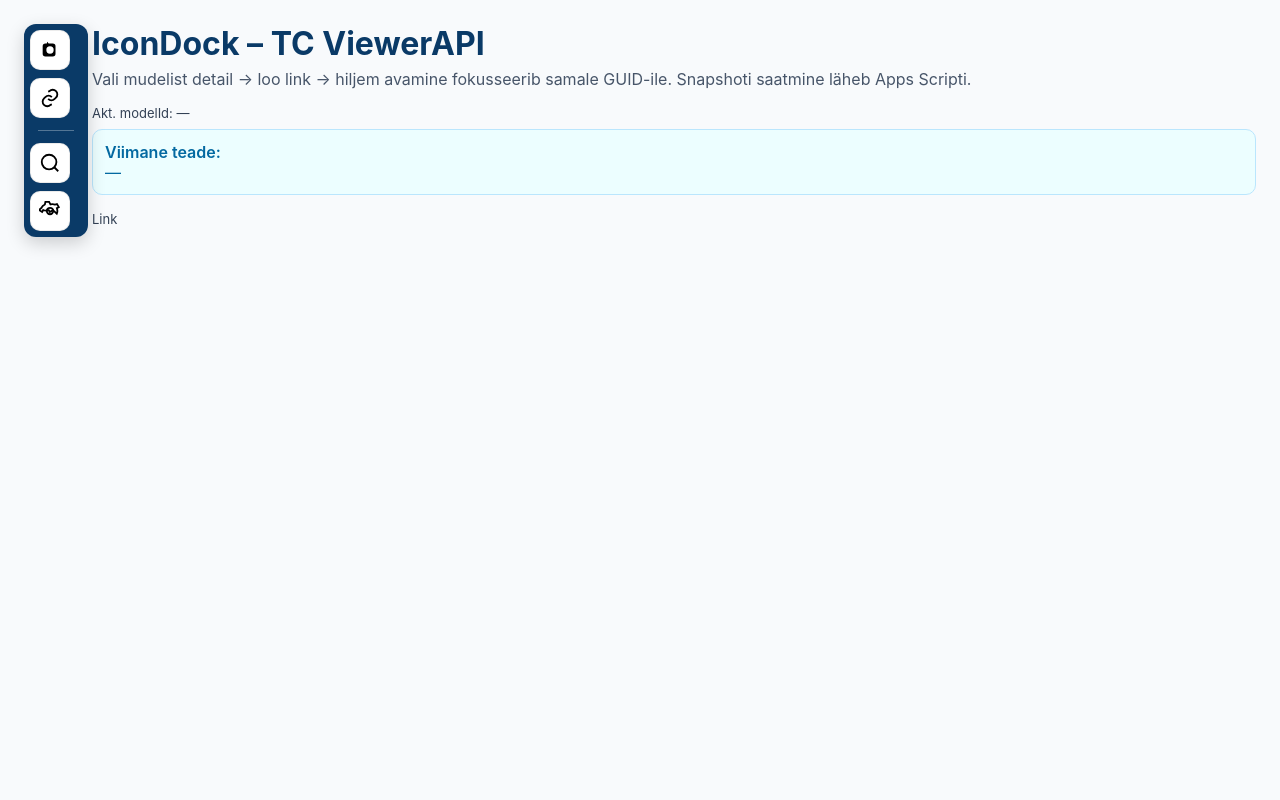
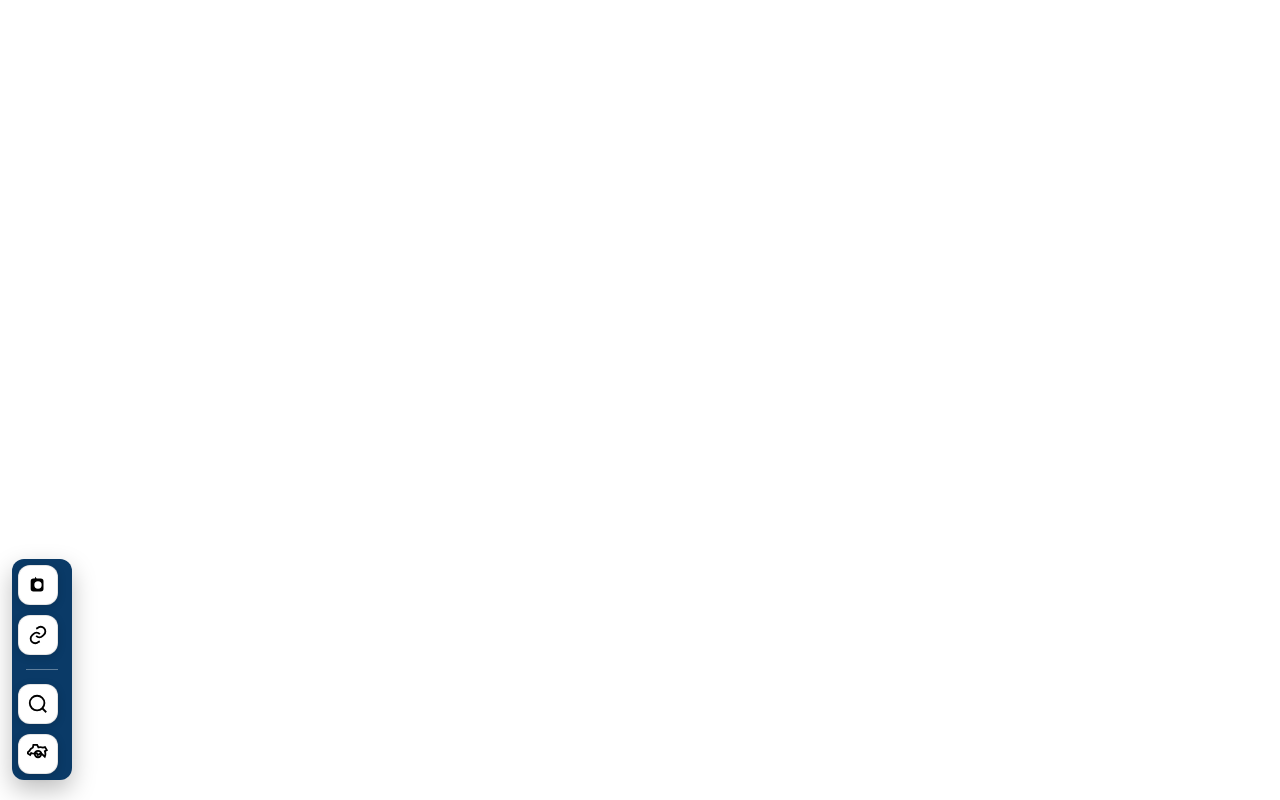
Before and after one commit to silvervat/tc-icon-dock, a React (Vite) app: page / in a window 1280 px wide. Built offline with nearby package versions, Linux system fonts and the light colour scheme.

Commit message:
Update IconDockTC.tsx

```diff
--- a/src/IconDockTC.tsx
+++ b/src/IconDockTC.tsx
@@ -1,28 +1,19 @@
 import React, { useEffect, useRef, useState } from "react";
 
 /**
- * IconDock – Trimble Connect (ViewerAPI) integratsiooniga demo
- * -----------------------------------------------------------
- * ✔ Vasak ainult-ikoonide riba (≈52px)
- * ✔ "Pildista + saada" — võtab viewerist snapshot'i (või screenshot'i), küsib kommentaari
- * ✔ "Genereeri link" — loob URL-i ?projectId=&modelId=&guid= ja kopeerib lõikepuhvrisse
- * ✔ "Zoom GUID-iga" — seab valiku ja keskendab vaate GUID-ile (IFC GUID)
- * ✔ Automaatne modelId tuvastus: eelistab loaded/visible mudelit; muidu esimene
- * ✔ Omadused: kasutab ViewerAPI.getObjectProperties/convertToObjectIds (IFC GUID)
+ * IconDock – Trimble Connect (ViewerAPI) integratsiooniga overlay-dokk
+ * -------------------------------------------------------------------
+ * • Ainult ujuv kitsas ikooniriba mudeli PEAL (vasak alumine nurk)
+ * • "Pildista + saada" — võtab viewerist snapshot'i, küsib kommentaari
+ * • "Genereeri link" — URL ?projectId=&modelId=&guid= ja kopeerib lõikepuhvrisse
+ * • "Zoom GUID-iga" — valib ja fokusseerib vaate IFC GUID-ile
+ * • Automaatne modelId tuvastus (visible/loaded/first)
+ * • Omadused: getObjectProperties + IFC GUID konversioonid
  *
- * Märkused:
- * - Trimble Connect Workspace API viited (vaata ametlikke docs'e):
- *   • viewer.getLayers(modelId) — kihiinfo (kasutame hiljem filtrite jaoks)
- *   • viewer.getModels(state?) — mudelite loetelu
- *   • viewer.getSelection() — valik (runtimeId'd)
- *   • viewer.setSelection([...]) — valiku seadmine
- *   • viewer.convertToObjectIds(modelId, runtimeIds) — saab välised id'd (IFC GUID)
- *   • viewer.convertToObjectRuntimeIds(modelId, objectIds) — IFC GUID → runtimeId
- *   • viewer.getObjectProperties(modelId, runtimeIds) — omadused
- *   • viewer.getSnapshot() | viewer.getScreenshot() — pilt
+ * NB! Parandused: eemaldatud mittevajalik topelt-JSX ja katkine rida self-testis.
  */
 
-type ViewerLike = any; // Eeldame Trimble ViewerAPI objekti (Workspace API)
+type ViewerLike = any; // Trimble ViewerAPI (Workspace API)
 
 const COLORS = {
   navy: "#0A3A67",
@@ -39,7 +30,7 @@ const ASSEMBLY_KEYS = [
 ];
 const IFC_GUID_KEYS = ["GUID_IFC", "IFC GUID", "GlobalId", "GUID"]; // fallbackina ka GUID
 
-// Utiliidid
+// --- Utiliidid ---------------------------------------------------------------
 function flattenProps(input: any): Record<string, string> {
   const out: Record<string, string> = {};
   const walk = (o: any, prefix = "") => {
@@ -63,14 +54,12 @@ function firstNonEmpty(obj: Record<string, string>, keys: string[]): string | un
   return undefined;
 }
 
-// --- Pealogi: Viewer ühendus + toimingud ------------------------------------
+// --- Viewer utiliidid --------------------------------------------------------
 async function resolveActiveModelId(viewer: ViewerLike): Promise<string | undefined> {
   try {
     if (!viewer?.getModels) return undefined;
-    // proovi "loaded" mudelid (kui enum/konstant pole kättesaadav, too kõik)
     const loaded = await viewer.getModels("loaded").catch(() => null);
     const list = (loaded && loaded.length ? loaded : await viewer.getModels()) || [];
-    // prioriteet: visible || loaded || esimene
     const visible = list.find((m: any) => m?.visible === true);
     return (visible?.id || list[0]?.id) as string | undefined;
   } catch {
@@ -82,10 +71,7 @@ async function getSelectionRuntimeIds(viewer: ViewerLike): Promise<{ modelId: st
   try {
     const sel = await viewer.getSelection?.();
     if (sel && Array.isArray(sel) && sel[0]?.modelId && sel[0]?.objectRuntimeIds?.length) {
-      // Workspace API: ModelObjects[]
-      const mId = sel[0].modelId as string;
-      const rids = sel[0].objectRuntimeIds as number[];
-      return { modelId: mId, runtimeIds: rids };
+      return { modelId: sel[0].modelId as string, runtimeIds: sel[0].objectRuntimeIds as number[] };
     }
   } catch {}
   return null;
@@ -134,8 +120,6 @@ async function focusByGuid(viewer: ViewerLike, modelId: string, guid: string) {
     const rids = await ifcGuidToRuntime(viewer, modelId, [guid]);
     if (!rids.length) return;
     await viewer.setSelection?.([{ modelId, objectRuntimeIds: rids }]);
-    // Heuristikaga keskendus: kui bbox API on saadaval, saad siit edasi kaamera kohandada
-    // (näiteks viewer.getObjectBoundingBoxes + viewer.setCamera), kuid minimaalne select töötab kohe
   } catch {}
 }
 
@@ -219,39 +203,23 @@ export default function IconDockTC({ viewer, projectId: initialProjectId }: { vi
     })();
   }, [viewer, modelId]);
 
+  // --- Overlay: ainult ujuv kitsas ikooniriba mudeli PEAL --------------------
   return (
-    <div style={{ fontFamily: "Inter, ui-sans-serif, system-ui", minHeight: "100vh", background: COLORS.slateBg }}>
-      {/* Icon dock */}
-      <div style={{ position: "fixed", top: 24, left: 24, width: 52, background: COLORS.navy, borderRadius: 12, boxShadow: "0 6px 18px rgba(0,0,0,0.18)", padding: 6, display: "flex", flexDirection: "column", gap: 8, zIndex: 9 }}>
-        <button title="Pildista + saada" onClick={actionSnapAndSend} style={btnStyle}><CameraIcon/></button>
-        <button title="Genereeri link valikule" onClick={actionMakeLink} style={btnStyle}><LinkIcon/></button>
-        <div style={{ height: 1, background: "rgba(255,255,255,.3)", margin: "4px 8px" }}/>
-        <button title="Zoom IFC GUID-iga" onClick={actionZoomPrompt} style={btnStyle}><ZoomIcon/></button>
-        <button title="Seaded (demo)" onClick={() => alert("Lisa siia oma seadete dialoog")} style={btnStyle}><SettingsIcon/></button>
+    <>
+      {/* Ujuv dokk – vasak alumine nurk, mudeli peal */}
+      <div style={{ position: "fixed", left: 12, bottom: 20, width: 48, background: COLORS.navy, borderRadius: 12, boxShadow: "0 10px 24px rgba(0,0,0,0.25)", padding: 6, display: "flex", flexDirection: "column", gap: 10, zIndex: 9999 }}>
+        <button title="Pildista + saada" onClick={actionSnapAndSend} style={btnStyleCompact}><CameraIcon/></button>
+        <button title="Genereeri link valikule" onClick={actionMakeLink} style={btnStyleCompact}><LinkIcon/></button>
+        <div style={{ height: 1, background: "rgba(255,255,255,.35)", margin: "4px 8px" }}/>
+        <button title="Zoom IFC GUID-iga" onClick={actionZoomPrompt} style={btnStyleCompact}><ZoomIcon/></button>
+        <button title="Seaded (demo)" onClick={() => alert("Lisa siia oma seadete dialoog")} style={btnStyleCompact}><SettingsIcon/></button>
       </div>
 
-      {/* Header */}
-      <div style={{ padding: "24px 24px 8px 92px" }}>
-        <h1 style={{ margin: 0, color: COLORS.navy }}>IconDock – TC ViewerAPI</h1>
-        <p style={{ marginTop: 6, color: "#475569" }}>Vali mudelist detail → loo link → hiljem avamine fokusseerib samale GUID-ile. Snapshoti saatmine läheb Apps Scripti.</p>
-        <div style={{ color: "#334155", fontSize: 13 }}>Akt. modelId: {modelId || "—"}</div>
-      </div>
-
-      {/* Output */}
-      <div style={{ padding: "0 24px 48px 92px", display: "grid", gap: 16 }}>
-        <div style={{ background: "#ECFEFF", border: "1px solid #BAE6FD", color: "#0369A1", padding: 12, borderRadius: 10 }}>
-          <div style={{ fontWeight: 600 }}>Viimane teade:</div>
-          <div style={{ whiteSpace: "pre-wrap" }}>{toast || "—"}</div>
-        </div>
-        {preview && (
-          <div style={{ display: "grid", gap: 8 }}>
-            <div style={{ color: "#0F172A", fontWeight: 600 }}>Snapshot (dataURL):</div>
-            <img src={preview} alt="snapshot" style={{ maxWidth: "100%", borderRadius: 12, border: `1px solid ${COLORS.cardBorder}` }} />
-          </div>
-        )}
-        <div style={{ color: "#334155", fontSize: 13 }}>Link {linkState}</div>
-      </div>
-    </div>
+      {/* Õrn toast paremas allnurgas, et mitte katta vaadet */}
+      {toast && (
+        <div style={{ position: "fixed", right: 16, bottom: 16, background: "rgba(15,23,42,0.92)", color: "#fff", padding: "8px 12px", borderRadius: 8, fontSize: 13, zIndex: 9999, maxWidth: 420 }}>{toast}</div>
+      )}
+    </>
   );
 }
 
@@ -264,7 +232,7 @@ function SettingsIcon(){return(<svg viewBox="0 0 24 24" width="22" height="22" a
 const btnStyle: React.CSSProperties = {
   width: 40,
   height: 40,
-  borderRadius: 10,
+  borderRadius: 12,
   background: "white",
   border: "1px solid rgba(0,0,0,0.08)",
   display: "grid",
@@ -272,10 +240,32 @@ const btnStyle: React.CSSProperties = {
   cursor: "pointer"
 };
 
+const btnStyleCompact: React.CSSProperties = {
+  width: 40,
+  height: 40,
+  borderRadius: 12,
+  background: "white",
+  border: "1px solid rgba(0,0,0,0.1)",
+  boxShadow: "0 2px 8px rgba(0,0,0,0.15)",
+  display: "grid",
+  placeItems: "center",
+  cursor: "pointer"
+};
+
 // --- Self-tests (ei muuda käitumist) ----------------------------------------
 try {
+  // Stiilide test
   console.assert(typeof btnStyle.cursor === "string", "btnStyle.cursor peab olema string");
   console.assert(typeof btnStyle.width === "number" && typeof btnStyle.height === "number", "Nupu mõõdud peavad olema numbrid");
+  console.assert(typeof btnStyleCompact.width === "number" && typeof btnStyleCompact.height === "number", "Compact-nupu mõõdud");
+
+  // Utiliitide testid
+  const flat = flattenProps({ A: 1, nest: { B: "x" } });
+  console.assert(flat.A === "1" && flat.B === "x" && flat["nest.B"] === "x", "flattenProps lamendab ja säilitab lühivõtmed");
+  console.assert(firstNonEmpty({ a: "", mark: "M1" }, ["mark"]) === "M1", "firstNonEmpty leiab esimese mitte-tühja võtme");
+  console.assert(firstNonEmpty({ MARK: "M2" }, ["mark"]) === "M2", "firstNonEmpty töötab case-insensitive");
+
+  // Linki test
   const url = new URL("https://x/");
   url.searchParams.set("projectId", "PID"); url.searchParams.set("modelId", "MID"); url.searchParams.set("guid", "G");
   console.assert(url.toString().includes("projectId=PID") && url.toString().includes("modelId=MID") && url.toString().includes("guid=G"), "Link peab sisaldama projectId/modelId/guid");
```
